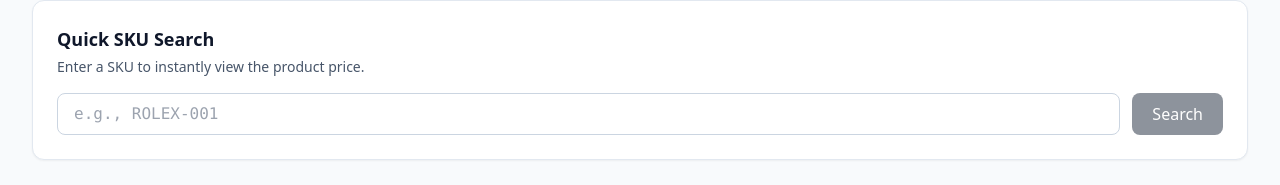
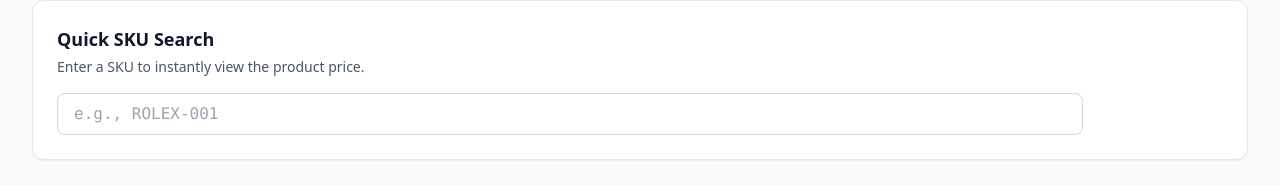
Before and after one commit to mdehtemam/Rolex-Enterprises, a React (Vite) app: page / in a window 1280 px wide. Shown: the part 228-413 px from the top of the page. Built offline with nearby package versions, Linux system fonts and the light colour scheme; no server answers; the database is empty.

Commit message:
Make home SKU search auto as user types

```diff
--- a/src/pages/Home.tsx
+++ b/src/pages/Home.tsx
@@ -1,4 +1,4 @@
-import { useEffect, useMemo, useState } from 'react';
+import { useEffect, useMemo, useRef, useState } from 'react';
 import { ChevronRight, Backpack, ShoppingBag, Briefcase } from 'lucide-react';
 import { supabase, Category } from '../lib/supabase';
 
@@ -30,6 +30,7 @@ export function Home({ onCategoryClick }: HomeProps) {
   const [skuSearching, setSkuSearching] = useState(false);
   const [skuError, setSkuError] = useState<string>('');
   const [skuResult, setSkuResult] = useState<ProductSearchResult | null>(null);
+  const skuSearchSeq = useRef(0);
 
   useEffect(() => {
     loadCategories();
@@ -73,22 +74,37 @@ export function Home({ onCategoryClick }: HomeProps) {
     }
   }
 
-  async function searchBySku(e: React.FormEvent) {
-    e.preventDefault();
+  useEffect(() => {
     const trimmed = skuQuery.trim();
+
+    // Clear results when input is cleared
+    if (!trimmed) {
+      setSkuSearching(false);
+      setSkuError('');
+      setSkuResult(null);
+      return;
+    }
+
+    // Debounce to avoid spamming requests while typing
+    const timeout = setTimeout(async () => {
+      const seq = ++skuSearchSeq.current;
+      setSkuSearching(true);
       setSkuError('');
       setSkuResult(null);
 
-    if (!trimmed) return;
-
-    setSkuSearching(true);
       try {
         const normalized = trimmed.toUpperCase();
+
+        // Case-insensitive match by normalizing both sides.
+        // Note: requires `sku` stored in consistent casing OR Postgres can handle ilike.
         const { data, error } = await supabase
           .from('products')
           .select('id, name, price, image_url, category_id, sku, categories(name)')
-        .eq('sku', normalized)
+          .ilike('sku', normalized)
           .maybeSingle();
+
+        // Ignore out-of-order responses
+        if (seq !== skuSearchSeq.current) return;
 
         if (error) {
           setSkuError(error.message);
@@ -102,11 +118,15 @@ export function Home({ onCategoryClick }: HomeProps) {
 
         setSkuResult(data as ProductSearchResult);
       } catch (err) {
+        if (seq !== skuSearchSeq.current) return;
         setSkuError(err instanceof Error ? err.message : 'Something went wrong searching by SKU.');
       } finally {
-      setSkuSearching(false);
+        if (seq === skuSearchSeq.current) setSkuSearching(false);
       }
-  }
+    }, 300);
+
+    return () => clearTimeout(timeout);
+  }, [skuQuery]);
 
   const memoizedCategories = useMemo(() => categories, [categories]);
 
@@ -131,7 +151,7 @@ export function Home({ onCategoryClick }: HomeProps) {
           <h3 className="text-lg font-semibold text-slate-900 mb-1">Quick SKU Search</h3>
           <p className="text-sm text-slate-600 mb-4">Enter a SKU to instantly view the product price.</p>
 
-          <form onSubmit={searchBySku} className="flex flex-col sm:flex-row gap-3">
+          <div className="flex flex-col sm:flex-row gap-3">
             <input
               type="text"
               value={skuQuery}
@@ -139,14 +159,10 @@ export function Home({ onCategoryClick }: HomeProps) {
               placeholder="e.g., ROLEX-001"
               className="flex-1 px-4 py-2 border border-slate-300 rounded-lg focus:ring-2 focus:ring-slate-800 focus:border-transparent font-mono"
             />
-            <button
-              type="submit"
-              disabled={skuSearching || !skuQuery.trim()}
-              className="px-5 py-2 rounded-lg bg-slate-800 text-white hover:bg-slate-700 transition-colors disabled:opacity-50 disabled:cursor-not-allowed"
-            >
-              {skuSearching ? 'Searching...' : 'Search'}
-            </button>
-          </form>
+            <div className="sm:w-32 flex items-center justify-start sm:justify-end text-sm text-slate-500">
+              {skuSearching ? 'Searching…' : ' '}
+            </div>
+          </div>
 
           {(skuError || skuResult) && (
             <div className="mt-4">
```
Lines whose indentation alone changed are shown as unchanged.
